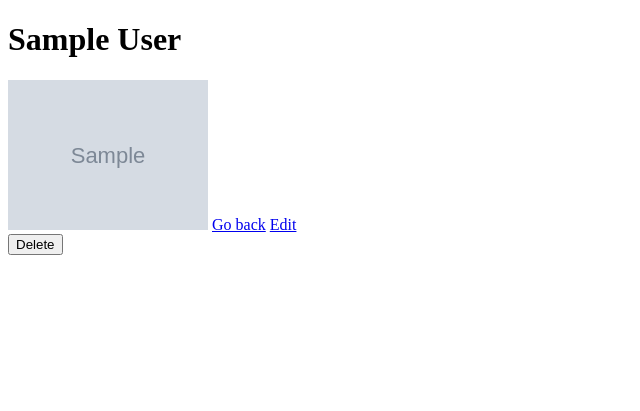
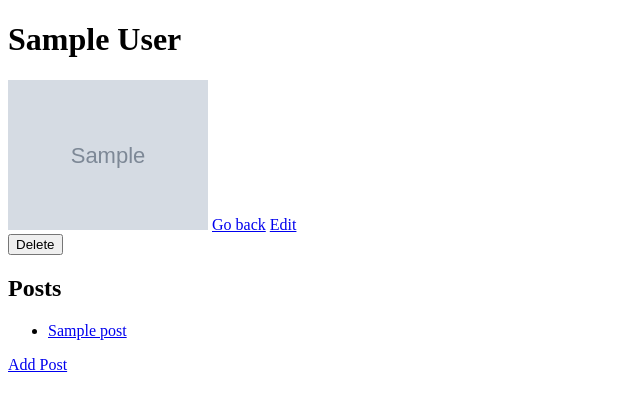
Before and after one commit to BFlanSpring/Blogly, a Flask app: page /users/1 in a window 1280 px wide. Shown: the top 411 px of the page, without its empty margins (0-640 px from the left). Run offline with Flask 3, Linux system fonts and the light colour scheme; tables that the repository leaves empty hold one stand-in row (values such as "Sample post"); grey boxes marked "Sample" are stand-in pictures.

Commit message:
raw app, no styling

```diff
--- a/app.py
+++ b/app.py
@@ -1,7 +1,8 @@
 """Blogly application."""
 
 from flask import Flask, request, render_template, redirect, flash, session, url_for
-from models import db, User
+from models import db, User, Post, connect_db
+from flask_debugtoolbar import DebugToolbarExtension
 
 app = Flask(__name__)
 app.config['SQLALCHEMY_DATABASE_URI'] = 'postgresql:///blogly'
@@ -9,13 +10,13 @@ app.config['SQLALCHEMY_TRACK_MODIFICATIONS'] = False
 app.config['SQLALCHEMY_ECHO'] = True
 app.config['SECRET_KEY'] = 'your-secret-key'
 
+toolbar = DebugToolbarExtension(app)
 
-db.init_app(app)
-# connect_db(app)
-# app = Flask(__name__, static_folder='static')
+connect_db(app)
 
-with app.app_context():
-    db.create_all()
+if __name__ == "__main__":
+    app.run(debug=True)
+
 
 
 @app.route("/", methods=["GET"])
@@ -92,3 +93,69 @@ def delete_user(user_id):
     db.session.commit()
 
     return redirect("/users")
+
+@app.route("/users/<int:user_id>/posts/new", methods=["GET"])
+def show_new_post_form(user_id):
+    """Render new post form for user"""
+    print("User ID:", user_id)  # Debugging statement
+    user = User.query.get_or_404(user_id)
+    user_posts = Post.query.filter_by(user_id=user_id).all()
+    return render_template("new_post_form.html", user = user, user_id=user_id, user_posts=user_posts)
+
+
+@app.route("/users/<int:user_id>/posts/new", methods=["POST"])
+def process_new_post_form(user_id):
+    """Process the new post form for user and update db"""
+    user = User.query.get_or_404(user_id)
+
+    title = request.form['title']
+    content = request.form['post_content']
+
+    post = Post(title=title, content=content, user_id=user_id)
+    db.session.add(post)
+    db.session.commit()
+
+    return redirect(url_for('user_info', user_id=user_id))
+
+
+@app.route("/users/<int:user_id>/posts/<int:post_id>/details",methods=["GET"])
+def post_details(user_id, post_id):
+    user = User.query.get_or_404(user_id)
+    post = Post.query.get_or_404(post_id)
+    return render_template("post_details.html", user=user, post=post)
+
+
+@app.route("/users/<int:user_id>/posts/<int:post_id>/edit", methods=["GET"])
+def show_post_edit_page(user_id, post_id):
+    """ Show form to edit a post, and to cancel (back to user page)"""
+    user = User.query.get_or_404(user_id)
+    post = Post.query.get_or_404(post_id)
+    return render_template("edit_post_form.html", user=user, user_id=user_id, post = post)
+
+
+
+@app.route("/users/<int:user_id>/posts/<int:post_id>/edit", methods=["POST"])
+def process_post_edit_form(user_id, post_id):
+    """Handle editing of a post. Redirect back to the post view."""
+    user = User.query.get_or_404(user_id)
+    post = Post.query.get_or_404(post_id)
+
+    post.title = request.form['title']
+    post.content = request.form['post_content']
+
+    db.session.commit()
+
+    return redirect(url_for('post_details', user_id=user_id, post_id=post_id))
+
+
+
+@app.route("/users/<int:user_id>/posts/<int:post_id>/delete", methods = ["POST"])
+def delete_post(user_id, post_id):
+    """Delete the user"""
+    user = User.query.get_or_404(user_id)
+    post = Post.query.get_or_404(post_id)
+
+    db.session.delete(post)
+    db.session.commit()
+
+    return redirect(url_for('user_info', user_id=user.id))
--- a/templates/new_user_form.html
+++ b/templates/new_user_form.html
@@ -17,6 +17,6 @@
 
     <input type="submit" value="Submit">
 
-    <a href="/users">Go Back</a>
+
 </form>
 {% endblock %}
--- a/templates/user.html
+++ b/templates/user.html
@@ -15,4 +15,16 @@
 <form method="post" action="{{ url_for('delete_user', user_id=user.id) }}">
     <button type="submit">Delete</button>
 </form>
+
+<h2>Posts</h2>
+<ul>
+    {% for post in user.posts %}
+        <li>
+            <a href="{{ url_for('post_details', user_id=user.id, post_id=post.id) }}">{{ post.title }}</a>
+        </li>
+    {% endfor %}
+</ul>
+
+<a href="{{ url_for('show_new_post_form', user_id=user.id) }}">Add Post</a>
+
 {% endblock %}
```
Also changed, not shown: models.py (+19 -4 lines), templates/edit_post_form.html (added, +20 -0 lines), templates/new_post_form.html (added, +20 -0 lines), templates/post_details.html (added, +18 -0 lines).
